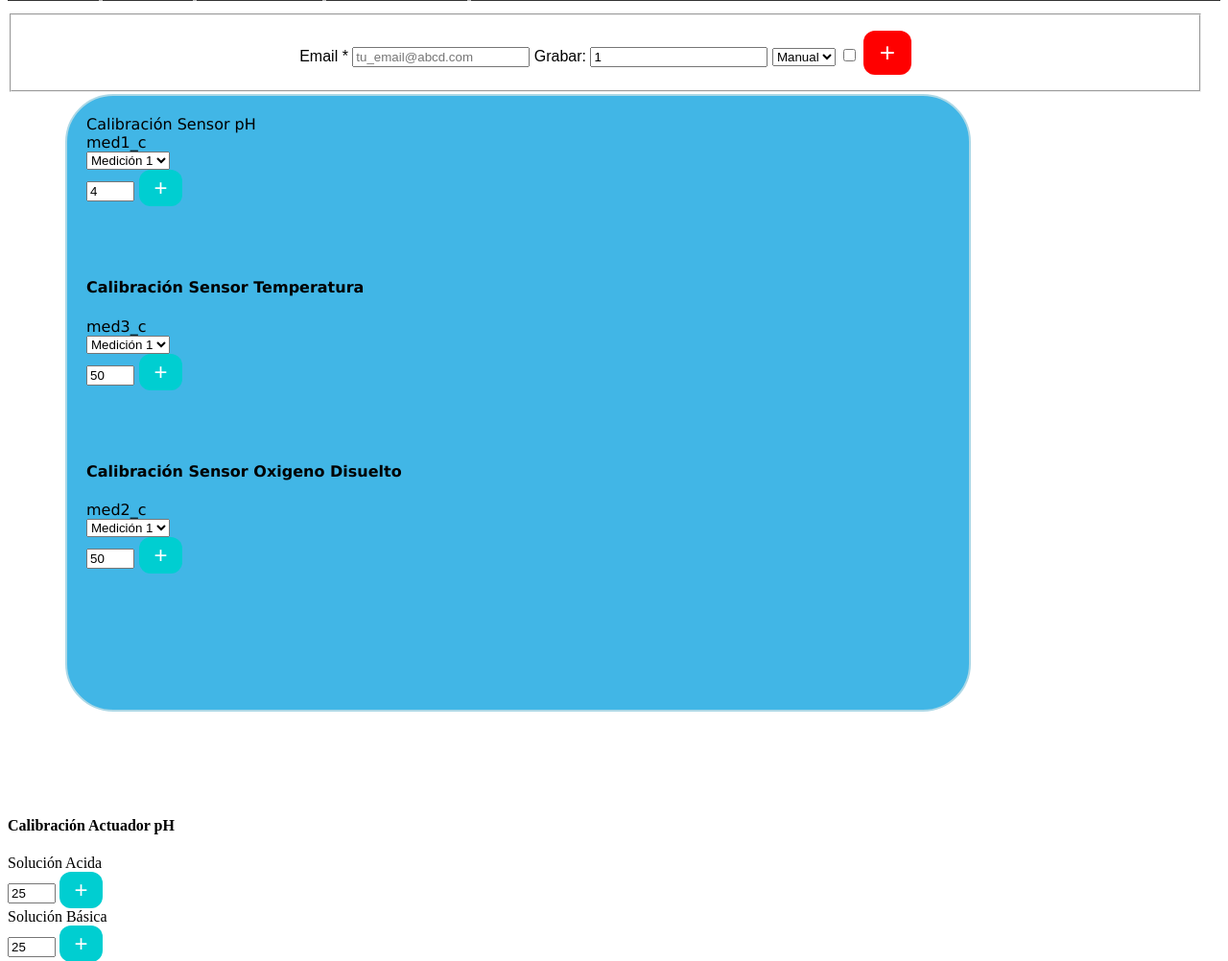
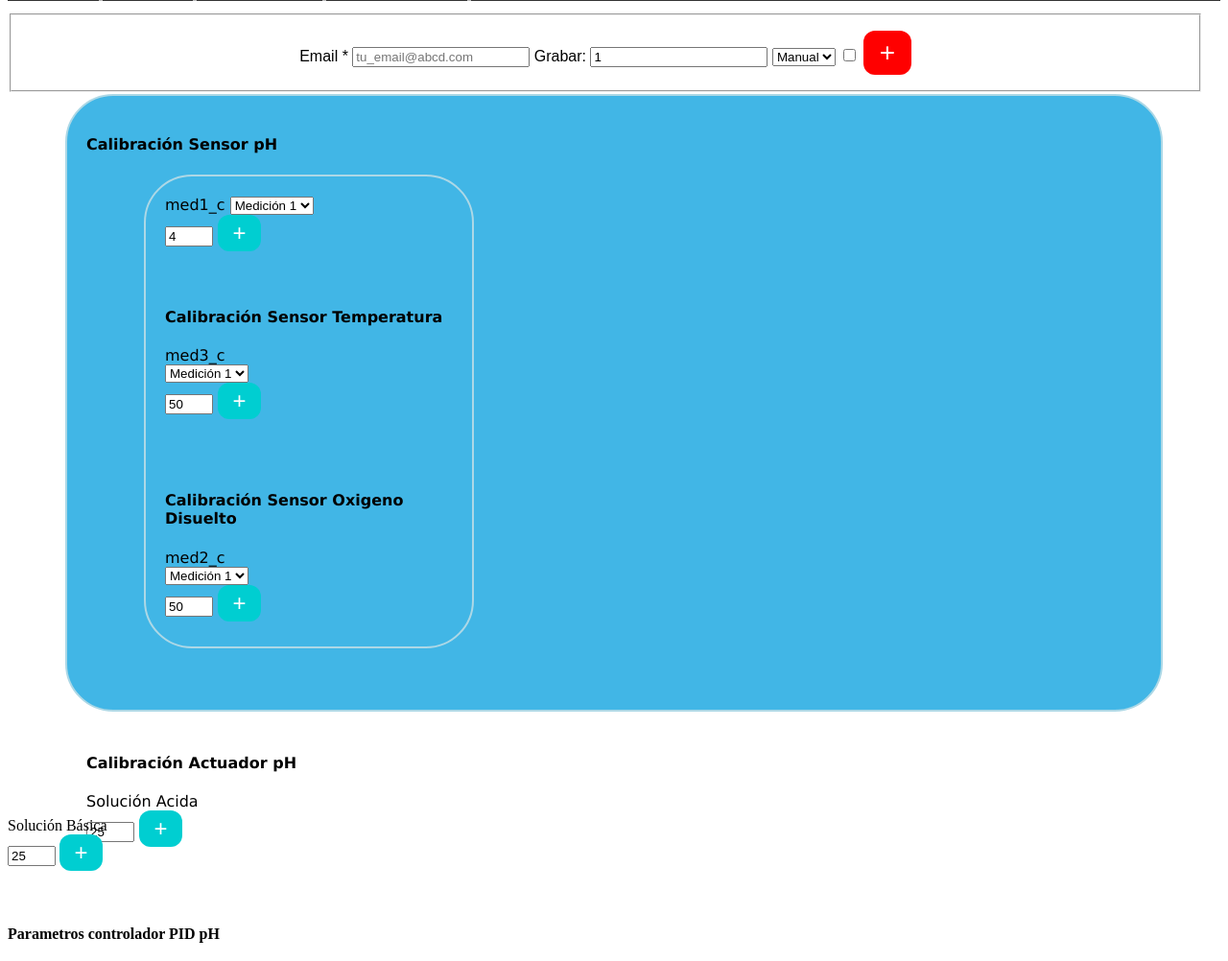
Before and after one commit to hooper2chile/biocl_system, a Flask app: page /calibrar in a window 1280 px wide. Shown: the part 174-1176 px from the top of the page at 96% size. Run offline with Flask 2, Linux system fonts and the light colour scheme; parts of the project's set-up code (start-up, migrations or seed data) failed here and were passed over.

Commit message:
pid html.

```diff
--- a/static/stylesheets/style.css
+++ b/static/stylesheets/style.css
@@ -339,7 +339,7 @@ fieldset {
   font-size: 16px;
   font-family: verdana;
   background: rgb(65, 182, 230);
-  width: 900px;
+  width: 1100px;
   height: 600px;
   padding: 20px;
   border: 2px solid lightblue;
@@ -351,3 +351,21 @@ fieldset {
   margin-left: 60px;
   border-radius: 50px;
 }
+
+.caja_ph {
+  position: relative;
+  font-size: 16px;
+  font-family: verdana;
+  background: rgb(65, 182, 230);
+  width: 300px;
+  height: 450px;
+  padding: 20px;
+  border: 2px solid lightblue;
+  margin-top: 2px;
+  margin-right: -50px;
+  text-align: left;
+
+  margin-bottom: 110px;
+  margin-left: 60px;
+  border-radius: 50px;
+}
--- a/templates/calibrar.html
+++ b/templates/calibrar.html
@@ -28,12 +28,15 @@
 </section>
 
 
+
+<div class="caja_calibrar_medidas"
+
+
 <!calibrar_ph>
-<div class="caja_calibrar_medidas"
 <h4>Calibración Sensor pH</h4>
 <form id="calibrar_ph" method="POST" action='#'>
 
-    <div id="med1_c">med1_c</div>
+    <div id="med1_c" class="caja_ph">med1_c
     <select id="medx_ph">
           <option value="med1" selected>Medición 1</option>
           <option value="med2"         >Medición 2</option>
@@ -113,6 +116,8 @@
     <div id="iod2_set"></div>
 </form><br><br>
 <!calibrar_od>
+
+
 </div>
 
 
```
